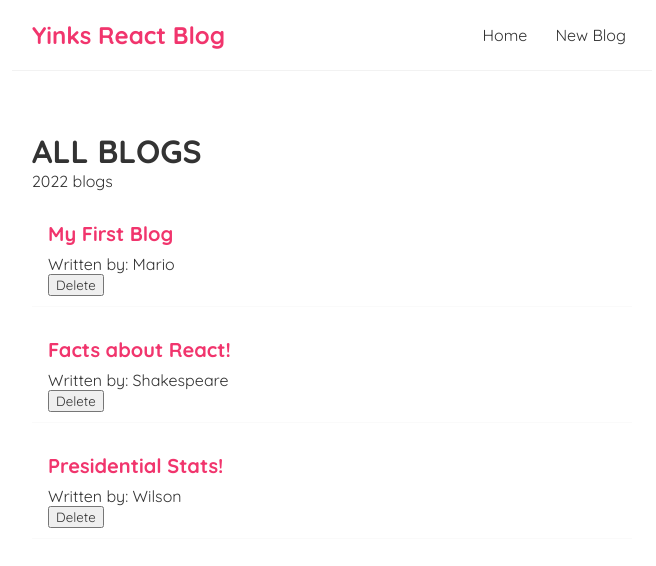
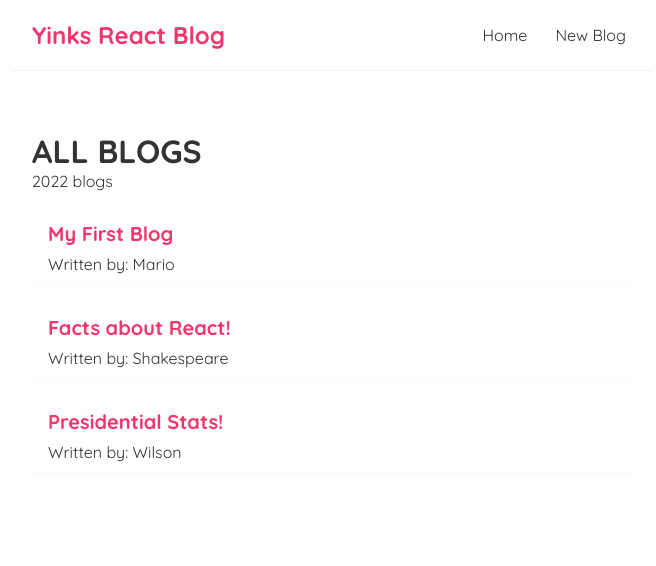
Before and after one commit to asyinka/react-blog, a React (Create React App) app: page / in a window 1280 px wide. Shown: the top 566 px of the page, without its empty margins (308-964 px from the left). Built offline with nearby package versions, Linux system fonts and the light colour scheme; data requests are answered from the project's data file.

Commit message:
removed delete buttion and functionalities

```diff
--- a/src/Home.js
+++ b/src/Home.js
@@ -3,12 +3,6 @@ import BlogList from "./ListComponent";
 
 const Home = () => {
   const [blogs, setBlogs] = useState(null);
-
-  const handleDelete = (id) => {
-    const newBlogs = blogs.filter((blog) => blog.id !== id);
-
-    setBlogs(newBlogs);
-  };
 
   useEffect(() => {
     fetch("http://localhost:8000/blogs")
@@ -18,14 +12,7 @@ const Home = () => {
 
   return (
     <div className="home">
-      {blogs && (
-        <BlogList
-          blogs={blogs}
-          title="ALL BLOGS"
-          year={2022}
-          handleDelete={handleDelete}
-        />
-      )}
+      {blogs && <BlogList blogs={blogs} title="ALL BLOGS" year={2022} />}
     </div>
   );
 };
--- a/src/ListComponent.js
+++ b/src/ListComponent.js
@@ -1,4 +1,4 @@
-const BlogList = ({ blogs, title, year, handleDelete }) => {
+const BlogList = ({ blogs, title, year }) => {
   //props can be replaced with the actual parameters instead. When destructuring, order matters
   return (
     <div className="blog-list">
@@ -8,7 +8,6 @@ const BlogList = ({ blogs, title, year, handleDelete }) => {
         <div className="blog-preview" key={blog.id}>
           <h2>{blog.title}</h2>
           <p> Written by: {blog.author}</p>
-          <button onClick={(id) => handleDelete(blog.id)}>Delete</button>
         </div>
       ))}
     </div>
```
